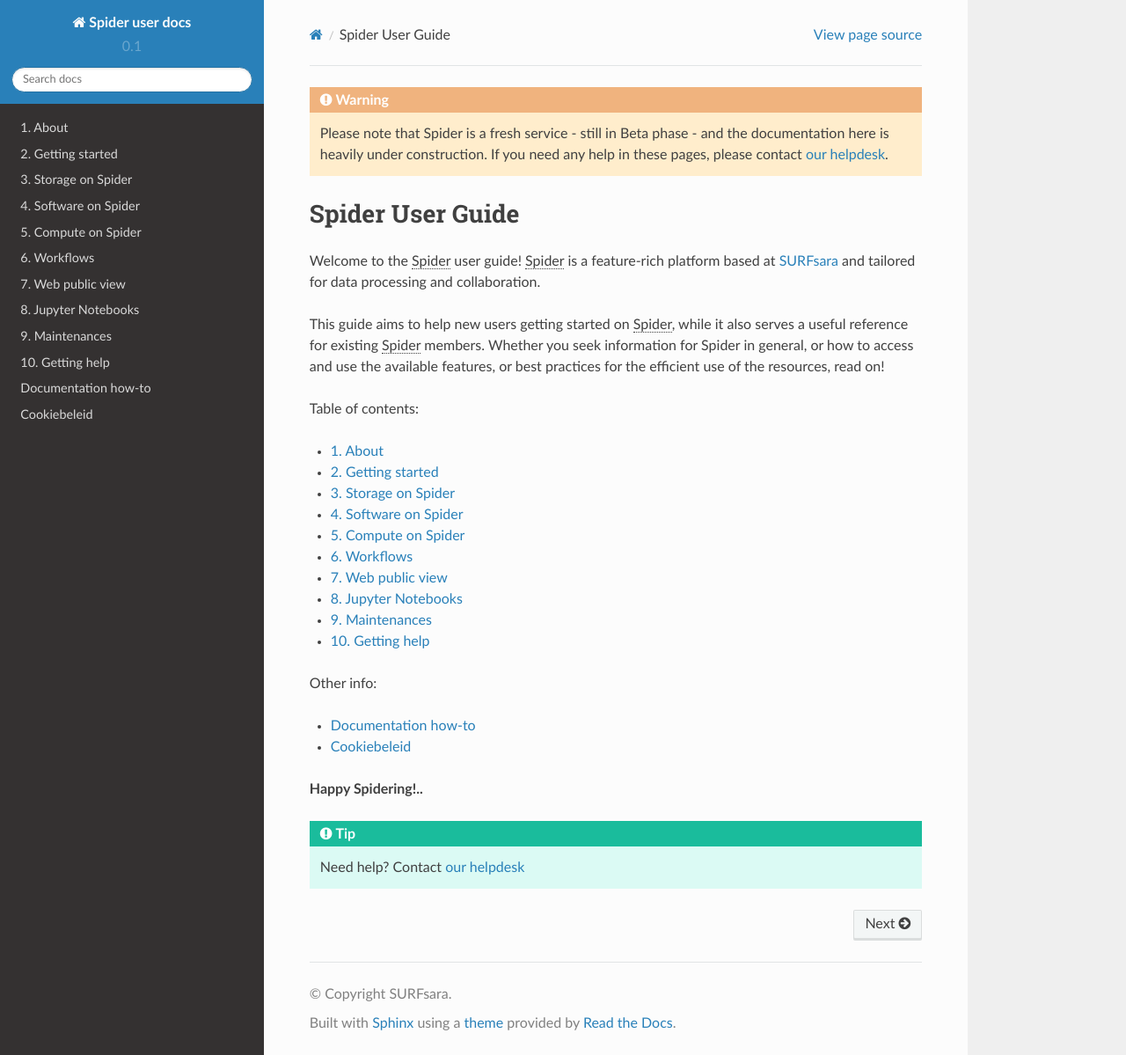
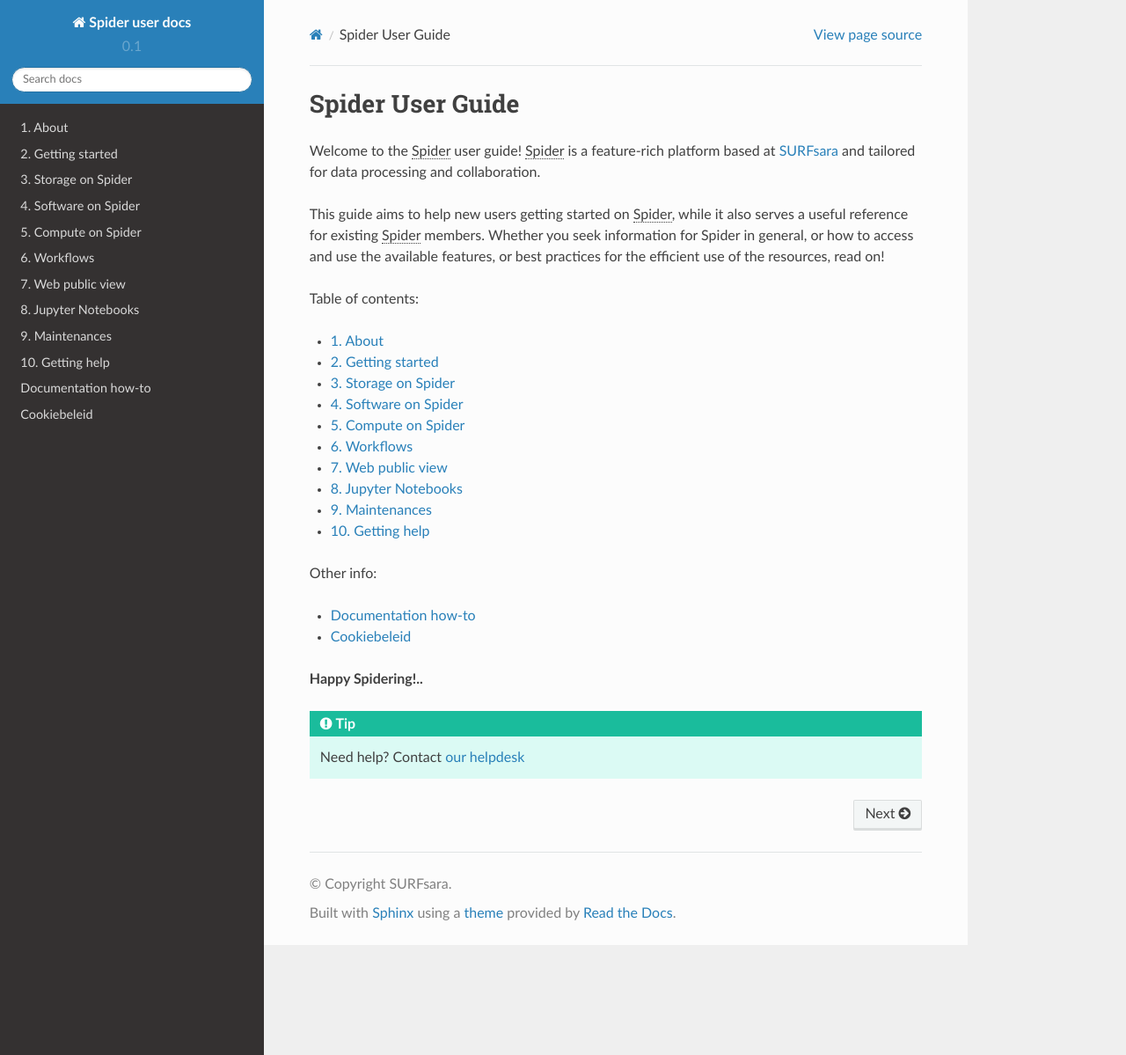
Before and after one commit to sara-nl/spiderdocs, a Sphinx documentation site: the page built from source/index.rst, in a window 1280 px wide and 1199 px high. Shown: the whole window at 88% size. Built offline with Sphinx 7.4.7 and the Read the Docs theme 2.0.0, drawn with Linux system fonts in a browser that asks for light colours.

Commit message:
remove Beta message

```diff
--- a/source/index.rst
+++ b/source/index.rst
@@ -1,6 +1,3 @@
-.. warning:: Please note that Spider is a fresh service - still in Beta phase - and the documentation here is heavily under construction. If you need any help in these pages, please contact :ref:`our helpdesk <helpdesk>`.
-
-
  .. # Copyright 2018 SURFsara B.V.
    #
    # Licensed under the Apache License, Version 2.0 (the "License");
```
